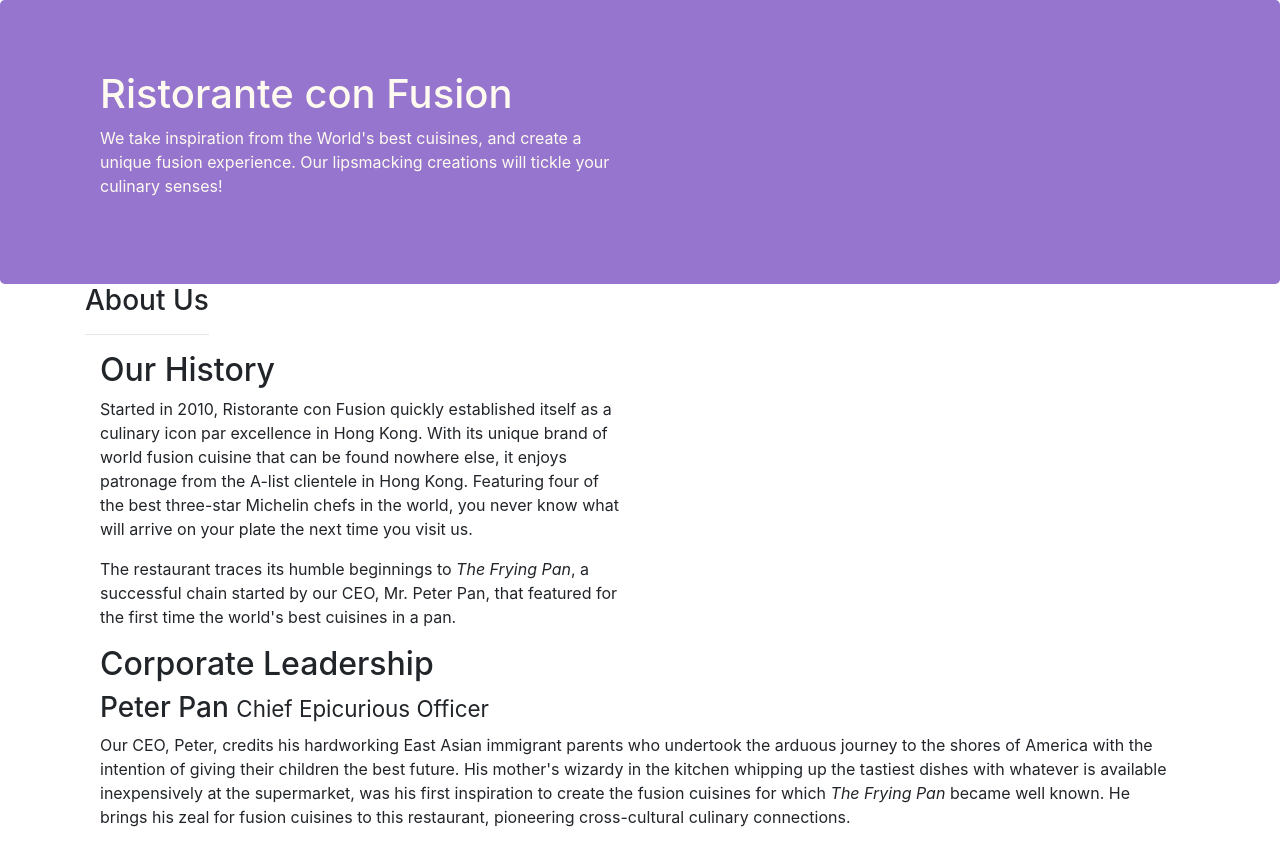
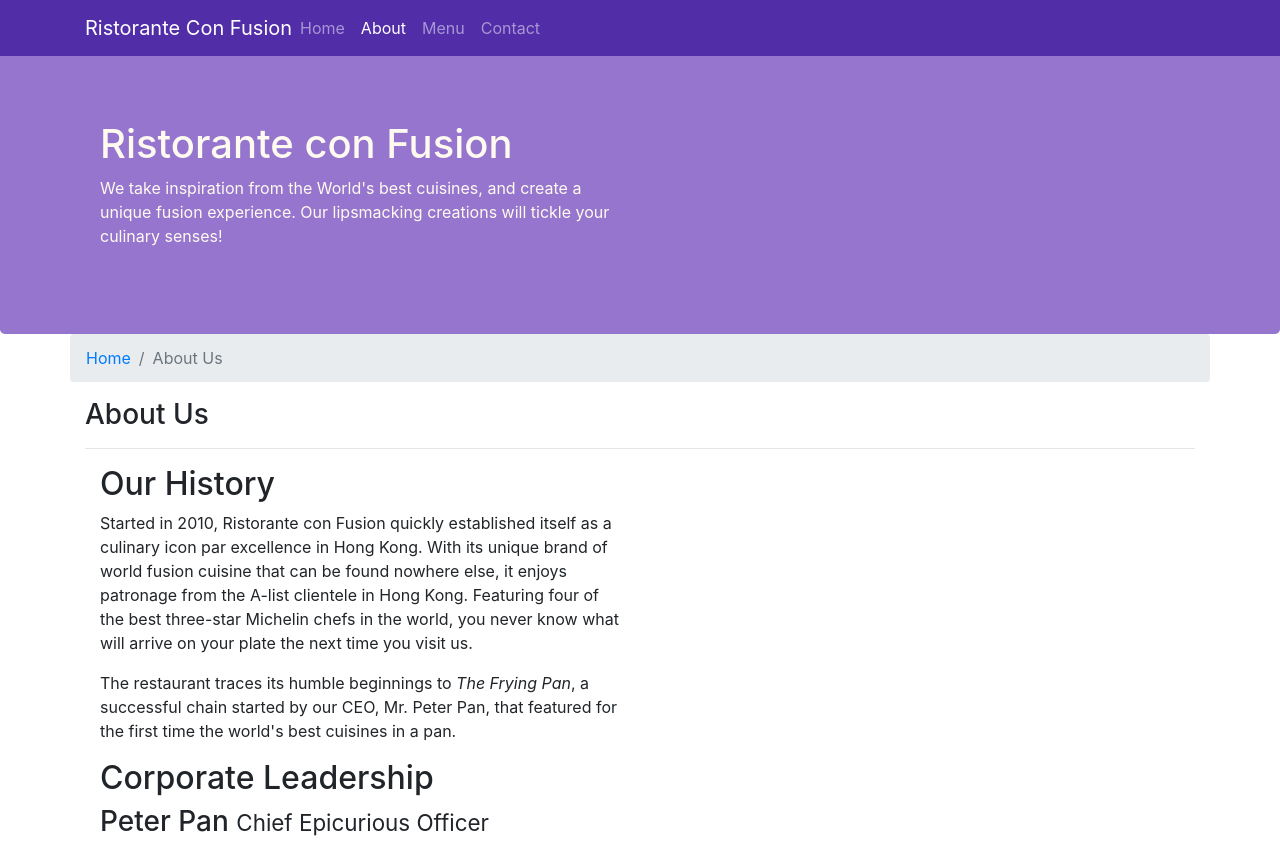
Before and after one commit to RahulAiran/Bootstrap, a website: page aboutus.html in a window 1280 px wide. Shown: the top 842 px of the page. Drawn offline with nearby package versions, Linux system fonts and the light colour scheme.

Commit message:
navbarbreadcrums

```diff
--- a/aboutus.html
+++ b/aboutus.html
@@ -16,7 +16,26 @@
 </head>
 
 <body>
+  <nav class="navbar navbar-dark navbar-expand-sm fixed-top">
+        <div class="container">
+            <button class="navbar-toggler" type="button" data-toggle="collapse" data-target="#Navbar">
+                <span class="navbar-toggler-icon"></span>
 
+            </button>
+            <a class="navbar-brand mr-auto" href="./index.html">Ristorante Con Fusion</a>
+            <div class="collapse navbar-collapse" id="Navbar">
+            <ul class="navbar-nav mr-auto">
+                <li class="nav-item "><a class="nav-link" href="./index.html">Home</a></li>
+
+                <li class="nav-item active"><a class="nav-link" href="#">About</a></li>
+
+                <li class="nav-item"><a class="nav-link" href="#">Menu</a></li>
+
+                <li class="nav-item"><a class="nav-link" href="#">Contact</a></li>
+            </ul>
+            </div>
+        </div>
+    </nav>
     <header class="jumbotron">
         <div class="container">
             <div class="row row-header">
@@ -31,8 +50,12 @@
     </header>
 
     <div class="container">
-        <div class="row row-header">
-            <div>
+        <div class="row">
+            <ol class="col-12 breadcrumb">
+                <li class="breadcrumb-item"><a href="./index.html">Home</a></li>
+                <li class="breadcrumb-item active">About Us</li>
+            </ol>
+            <div class="col-12">
                <h3>About Us</h3>
                <hr>
             </div>
@@ -71,7 +94,7 @@
                 <div class="col-4 offset-1 col-sm-2">
                     <h5>Links</h5>
                     <ul class="list-unstyled">
-                        <li><a href="#">Home</a></li>
+                        <li><a href="./index.html">Home</a></li>
                         <li><a href="#">About</a></li>
                         <li><a href="#">Menu</a></li>
                         <li><a href="#">Contact</a></li>
--- a/css/styles.css
+++ b/css/styles.css
@@ -28,3 +28,11 @@
 	margin: 0px;
 	color: #0f0f0f;
 }
+
+body {
+	padding: 50px 0px 0px 0px;
+	z-index: 0;
+}
+.navbar-dark{
+	background-color: #512DA8;
+}
```
Also changed, not shown: index.html (+20 -1 lines).
